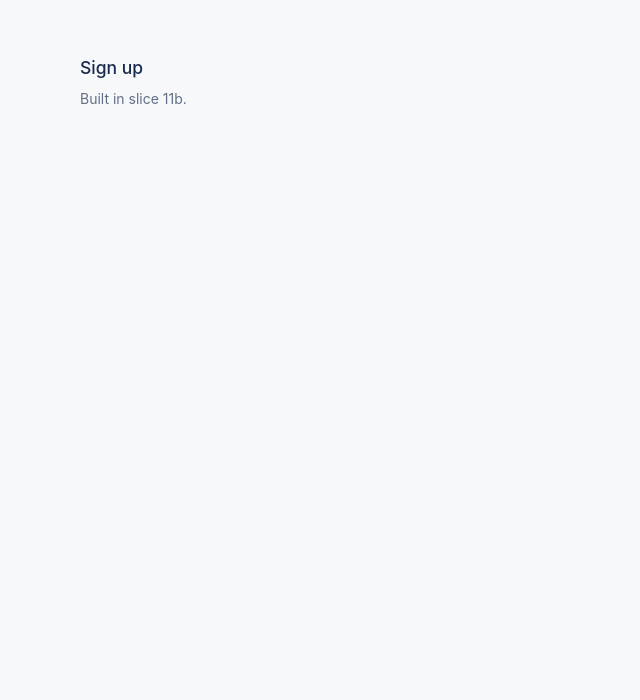
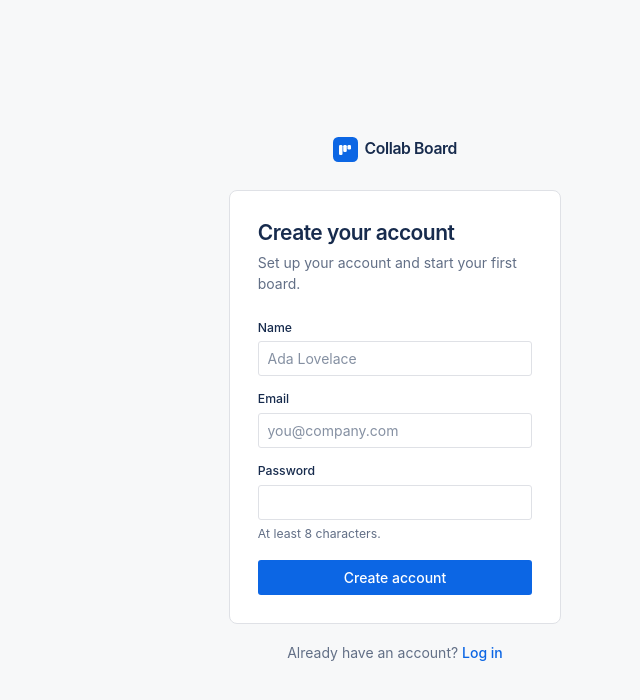
Before and after one commit to AhmedGamall1/KANBAN, a React (Vite) app in the folder web/: page /signup in a window 1280 px wide. Shown: the top 700 px of the page, without its empty margins (245-885 px from the left). Built offline with nearby package versions, Linux system fonts and the light colour scheme.

Commit message:
feat(web/auth): add sign up, login screens

```diff
--- /dev/null
+++ b/web/src/components/Logo.tsx
@@ -0,0 +1,27 @@
+interface LogoProps {
+  /** Render the mark on its own, without the wordmark next to it. */
+  markOnly?: boolean;
+}
+
+export default function Logo({ markOnly = false }: LogoProps) {
+  return (
+    <span className="inline-flex items-center gap-2">
+      <span
+        className="flex h-7 w-7 items-center justify-center rounded-md bg-brand text-white"
+        aria-hidden="true"
+      >
+        <svg width="16" height="16" viewBox="0 0 16 16" fill="currentColor">
+          <rect x="2" y="3" width="3.5" height="10" rx="1.25" />
+          <rect x="6.25" y="3" width="3.5" height="7" rx="1.25" />
+          <rect x="10.5" y="3" width="3.5" height="4.5" rx="1.25" />
+        </svg>
+      </span>
+
+      {!markOnly && (
+        <span className="text-lg font-semibold tracking-tight text-ink">
+          Collab Board
+        </span>
+      )}
+    </span>
+  );
+}
--- /dev/null
+++ b/web/src/components/ui/Button.tsx
@@ -0,0 +1,49 @@
+import type { ButtonHTMLAttributes } from 'react'
+
+type ButtonVariant = 'primary' | 'secondary' | 'ghost' | 'danger'
+type ButtonSize = 'sm' | 'md' | 'lg'
+
+const variantClasses: Record<ButtonVariant, string> = {
+  primary: 'bg-brand text-white hover:bg-brand-hover',
+  secondary: 'border border-line bg-surface text-ink hover:bg-subtle',
+  ghost: 'text-ink-muted hover:bg-subtle hover:text-ink',
+  danger: 'bg-danger text-white hover:brightness-95',
+}
+
+const sizeClasses: Record<ButtonSize, string> = {
+  sm: 'h-8 gap-1 px-2.5 text-sm',
+  md: 'h-9 gap-1.5 px-3',
+  lg: 'h-10 gap-2 px-4',
+}
+
+interface ButtonProps extends ButtonHTMLAttributes<HTMLButtonElement> {
+  variant?: ButtonVariant
+  size?: ButtonSize
+  fullWidth?: boolean
+}
+
+export default function Button({
+  variant = 'primary',
+  size = 'md',
+  fullWidth = false,
+  type = 'button',
+  className = '',
+  ...props
+}: ButtonProps) {
+  return (
+    <button
+      // Buttons default to type="submit" in HTML, which silently submits any
+      // surrounding form. Every button here is inert unless it asks not to be.
+      type={type}
+      className={[
+        'inline-flex items-center justify-center rounded-control font-medium',
+        'transition-colors disabled:cursor-not-allowed disabled:opacity-60',
+        variantClasses[variant],
+        sizeClasses[size],
+        fullWidth ? 'w-full' : '',
+        className,
+      ].join(' ')}
+      {...props}
+    />
+  )
+}
--- /dev/null
+++ b/web/src/components/ui/TextField.tsx
@@ -0,0 +1,55 @@
+import { useId } from 'react'
+import type { InputHTMLAttributes } from 'react'
+
+interface TextFieldProps extends InputHTMLAttributes<HTMLInputElement> {
+  label: string
+  /** Helper text under the field. Replaced by `error` when one is present. */
+  hint?: string
+  error?: string
+}
+
+export default function TextField({
+  label,
+  hint,
+  error,
+  id,
+  className = '',
+  ...props
+}: TextFieldProps) {
+  // useId keeps the label's htmlFor tied to its own input when the same field
+  // is rendered more than once on a page.
+  const generatedId = useId()
+  const inputId = id ?? generatedId
+  const description = error ?? hint
+  const descriptionId = `${inputId}-description`
+
+  return (
+    <div className="flex flex-col gap-1.5">
+      <label htmlFor={inputId} className="text-sm font-medium text-ink">
+        {label}
+      </label>
+
+      <input
+        id={inputId}
+        aria-invalid={error ? true : undefined}
+        aria-describedby={description ? descriptionId : undefined}
+        className={[
+          'h-10 w-full rounded-control border bg-surface px-2.5',
+          'text-ink transition-colors placeholder:text-ink-faint',
+          error ? 'border-danger' : 'border-line hover:border-line-strong',
+          className,
+        ].join(' ')}
+        {...props}
+      />
+
+      {description && (
+        <p
+          id={descriptionId}
+          className={`text-sm ${error ? 'text-danger' : 'text-ink-muted'}`}
+        >
+          {description}
+        </p>
+      )}
+    </div>
+  )
+}
--- /dev/null
+++ b/web/src/layouts/AuthLayout.tsx
@@ -0,0 +1,37 @@
+import type { ReactNode } from "react";
+import Logo from "@/components/Logo";
+
+interface AuthLayoutProps {
+  title: string;
+  subtitle: string;
+  children: ReactNode;
+  footer: ReactNode;
+}
+
+export default function AuthLayout({
+  title,
+  subtitle,
+  children,
+  footer,
+}: AuthLayoutProps) {
+  return (
+    <main className="flex min-h-screen flex-col items-center justify-center px-4 py-12">
+      <div className="w-full max-w-95">
+        <div className="flex justify-center">
+          <Logo />
+        </div>
+
+        <section className="mt-8 rounded-card border border-line bg-surface p-8">
+          <h1 className="text-2xl font-semibold tracking-tight text-ink">
+            {title}
+          </h1>
+          <p className="mt-1.5 text-ink-muted">{subtitle}</p>
+
+          <div className="mt-7">{children}</div>
+        </section>
+
+        <p className="mt-5 text-center text-ink-muted">{footer}</p>
+      </div>
+    </main>
+  );
+}
--- a/web/src/routes/LoginPage.tsx
+++ b/web/src/routes/LoginPage.tsx
@@ -1,5 +1,47 @@
-import PagePlaceholder from '@/components/PagePlaceholder'
+import type { FormEvent } from "react";
+import { Link } from "react-router";
+import Button from "@/components/ui/Button";
+import TextField from "@/components/ui/TextField";
+import AuthLayout from "@/layouts/AuthLayout";
 
 export default function LoginPage() {
-  return <PagePlaceholder title="Log in" note="Built in slice 11b." />
+  function handleSubmit(event: FormEvent<HTMLFormElement>) {
+    event.preventDefault();
+  }
+
+  return (
+    <AuthLayout
+      title="Log in"
+      subtitle="Welcome back. Pick up where your team left off."
+      footer={
+        <>
+          New to Collab Board?{" "}
+          <Link to="/signup" className="font-medium text-brand hover:underline">
+            Create an account
+          </Link>
+        </>
+      }
+    >
+      <form className="flex flex-col gap-4" onSubmit={handleSubmit}>
+        <TextField
+          label="Email"
+          type="email"
+          name="email"
+          autoComplete="email"
+          placeholder="you@company.com"
+        />
+
+        <TextField
+          label="Password"
+          type="password"
+          name="password"
+          autoComplete="current-password"
+        />
+
+        <Button type="submit" size="lg" fullWidth className="mt-1">
+          Log in
+        </Button>
+      </form>
+    </AuthLayout>
+  );
 }
--- a/web/src/routes/SignupPage.tsx
+++ b/web/src/routes/SignupPage.tsx
@@ -1,5 +1,56 @@
-import PagePlaceholder from '@/components/PagePlaceholder'
+import type { FormEvent } from "react";
+import { Link } from "react-router";
+import Button from "@/components/ui/Button";
+import TextField from "@/components/ui/TextField";
+import AuthLayout from "@/layouts/AuthLayout";
 
 export default function SignupPage() {
-  return <PagePlaceholder title="Sign up" note="Built in slice 11b." />
+  function handleSubmit(event: FormEvent<HTMLFormElement>) {
+    event.preventDefault();
+  }
+
+  return (
+    <AuthLayout
+      title="Create your account"
+      subtitle="Set up your account and start your first board."
+      footer={
+        <>
+          Already have an account?{" "}
+          <Link to="/login" className="font-medium text-brand hover:underline">
+            Log in
+          </Link>
+        </>
+      }
+    >
+      <form className="flex flex-col gap-4" onSubmit={handleSubmit}>
+        <TextField
+          label="Name"
+          type="text"
+          name="name"
+          autoComplete="name"
+          placeholder="Ada Lovelace"
+        />
+
+        <TextField
+          label="Email"
+          type="email"
+          name="email"
+          autoComplete="email"
+          placeholder="you@company.com"
+        />
+
+        <TextField
+          label="Password"
+          type="password"
+          name="password"
+          autoComplete="new-password"
+          hint="At least 8 characters."
+        />
+
+        <Button type="submit" size="lg" fullWidth className="mt-1">
+          Create account
+        </Button>
+      </form>
+    </AuthLayout>
+  );
 }
--- a/web/tsconfig.app.json
+++ b/web/tsconfig.app.json
@@ -16,8 +16,7 @@
     "noEmit": true,
     "jsx": "react-jsx",
 
-    /* Path alias */
-    "baseUrl": ".",
+    /* Path alias — resolved relative to this file; baseUrl is gone in TS 6 */
     "paths": {
       "@/*": ["./src/*"]
     },
```
